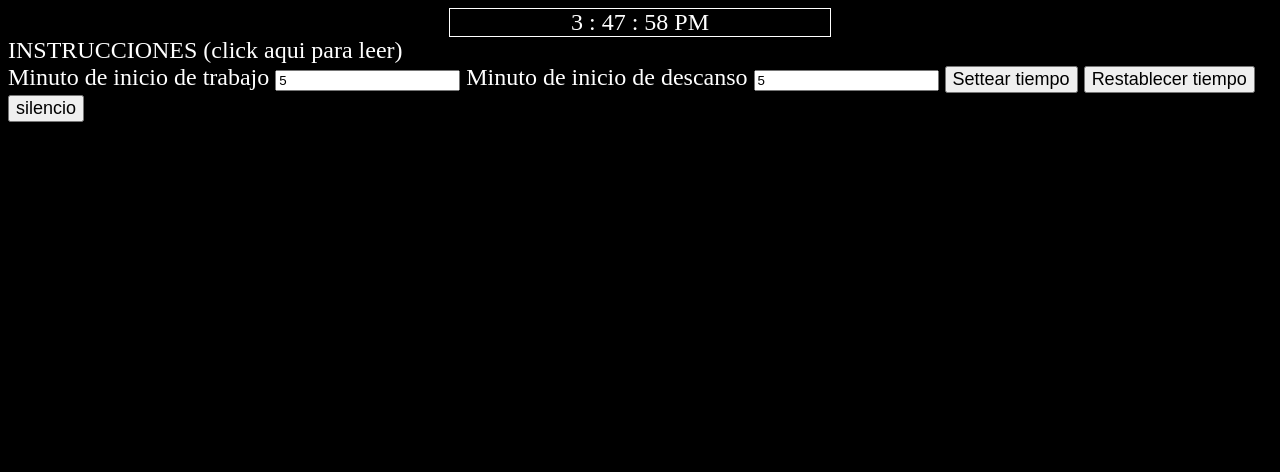
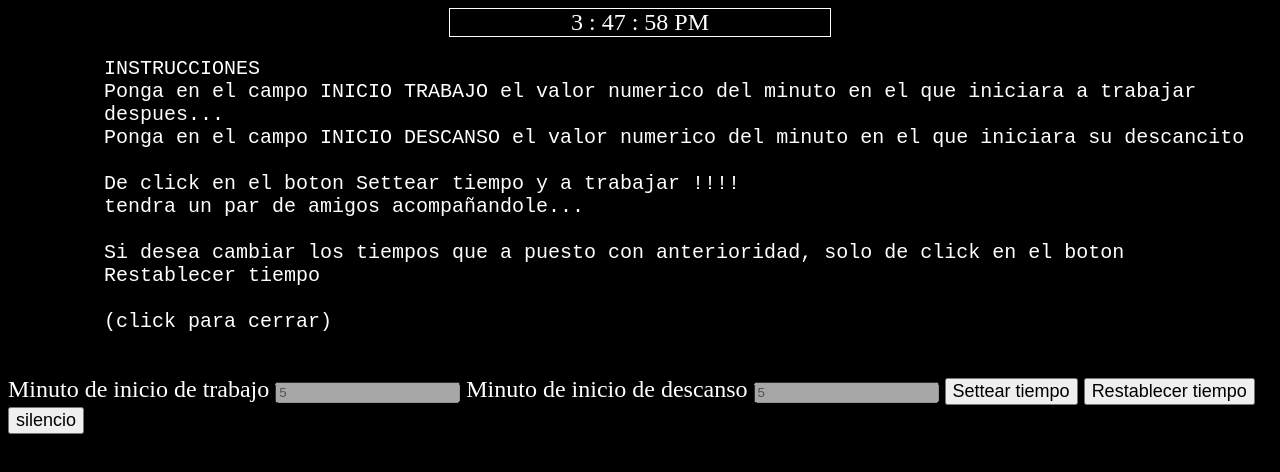
Before and after one commit to hacheG/Lofi-Home, a plain HTML site: page index.html in a window 1280 px wide. Both pictures are taken after typing "5", "5" into the empty fields and a click on the input "Settear tiempo". Drawn offline with Linux system fonts and the light colour scheme; no server answers.

Commit message:
add instrucciones abiertas

```diff
--- a/app.js
+++ b/app.js
@@ -12,10 +12,10 @@ instrucciones.onclick = showInstrution;
 function showInstrution(){
     console.log("on click");
     const show = document.querySelector(".show");
-    if(show){
-        instrucciones.innerHTML = "INSTRUCCIONES (click para abrir)";
+    if(!show){
+        instrucciones.innerHTML = `<pre class="show">INSTRUCCIONES (click aqui para leer)</pre>`;
     } else {
-        instrucciones.innerHTML = `<pre class="show">
+        instrucciones.innerHTML = `<pre>
         INSTRUCCIONES
         Ponga en el campo INICIO TRABAJO el valor numerico del minuto en el que iniciara a trabajar
         despues...
@@ -68,12 +68,14 @@ formulario.addEventListener("reset", () => {
 
 function validateField(e){
     e.preventDefault();
-    const inicioTrabajo = document.querySelector(".trabajo").value;
-    const inicioDescanso = document.querySelector(".descansar").value;
+    // disabled
+    const inicioTrabajo = document.querySelector(".trabajo");
+
+    const inicioDescanso = document.querySelector(".descansar");
 
     pomodoroTimes = {
-        inicioTrabajo,
-        inicioDescanso,
+        inicioTrabajo: inicioTrabajo.value,
+        inicioDescanso: inicioDescanso.value,
     };
 
     const validado = Object.values(pomodoroTimes).every( value => value !== "")
@@ -81,7 +83,8 @@ function validateField(e){
         showAlert("llena ambos campos, por favor!")
         return;
     };
-
+    inicioTrabajo.disabled = true;
+    inicioDescanso.disabled = true;
     comparation(pomodoroTimes);
 };
 
@@ -94,7 +97,7 @@ function comparation({inicioTrabajo, inicioDescanso}){
         showHour.innerHTML = `
         ${e.data[0]} : ${e.data[1]} : ${e.data[2]} ${e.data[3]}
         `
-        // console.log(inicioTrabajo, inicioDescanso);
+        console.log(inicioTrabajo, inicioDescanso);
 
         if(Number(inicioTrabajo) === e.data[1] && e.data[2] === 0){
             sonidoATrabajar()
--- a/index.html
+++ b/index.html
@@ -9,7 +9,20 @@
     </head>
     <body>
 	<div class="showHour">TIMER</div>
-    <div class="instrucciones">INSTRUCCIONES (click aqui para leer)</div>
+    <div class="instrucciones"><pre>
+        INSTRUCCIONES
+        Ponga en el campo INICIO TRABAJO el valor numerico del minuto en el que iniciara a trabajar
+        despues...
+        Ponga en el campo INICIO DESCANSO el valor numerico del minuto en el que iniciara su descancito
+
+        De click en el boton Settear tiempo y a trabajar !!!!
+        tendra un par de amigos acompañandole...
+
+        Si desea cambiar los tiempos que a puesto con anterioridad, solo de click en el boton
+        Restablecer tiempo
+
+        (click para cerrar)
+        </pre></div>
     <form id="formulario" action="">
         <label for="">
             Minuto de inicio de trabajo
```
